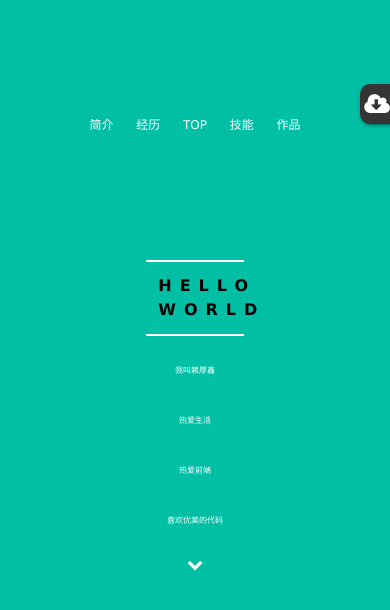
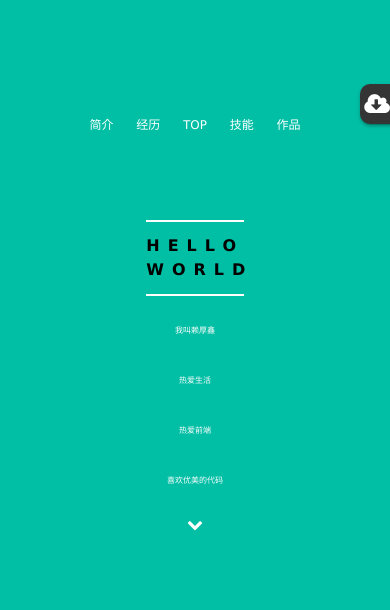
Before and after one commit to lhx405171358/lhx405171358.github.io, a plain HTML site: page io/resume/index.html in a window 390 px wide. Drawn offline with Linux system fonts and the light colour scheme.

Commit message:
responsive

```diff
--- a/io/resume/css/main.css
+++ b/io/resume/css/main.css
@@ -1,5 +1,4 @@
 /* global */
-
 *
 {
   -webkit-box-sizing: border-box;
@@ -190,7 +189,7 @@ header{
 }
 .one h1
 {
-  padding: 12px;
+  padding: 12px 0;
   border-top: 2px solid #fff;
   border-bottom: 2px solid #fff;
 }
--- a/io/resume/js/main.js
+++ b/io/resume/js/main.js
@@ -4,7 +4,7 @@ $(function () {
     anchors: ["page1","page2","page3","page4","page5"],
     verticalCentered: false,
     resize: true,
-    paddingTop: "100px",
+    paddingTop: "60px",
     css3: true,
     scrollingSpeed: 700,
     afterRender: function () {
```
